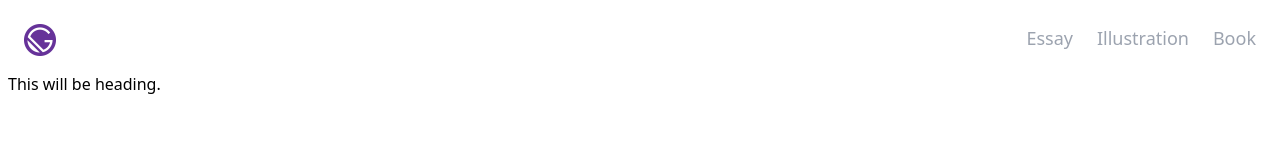
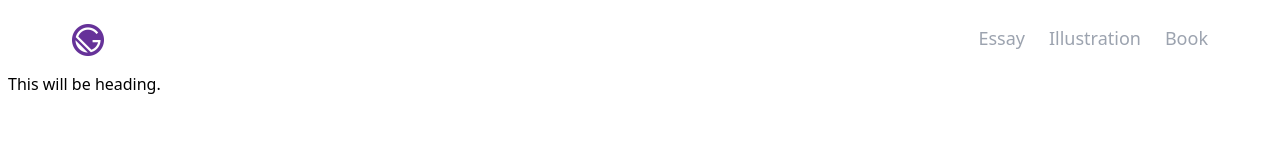
Before and after one commit to iotty/blog-project, a Gatsby site: page / in a window 1280 px wide. Built offline with nearby package versions, Linux system fonts and the light colour scheme; Gatsby itself is replaced by a stand-in of ours.

Commit message:
fix padding

```diff
--- a/src/components/nav.js
+++ b/src/components/nav.js
@@ -5,7 +5,7 @@ import Logo from '../images/icon.png'
 const NavBar = () => {
     return (
         <header>
-            <nav className='p-4 max-w-screen-xl mx-auto sm:flex sm:justify-between'>
+            <nav className='px-4 md:px-16 py-4 max-w-screen-xl mx-auto sm:flex sm:justify-between'>
                 <div className='flex items-center justify-between'>
                     <div>
                         <img className='w-8 h-8' src={Logo} alt='Logo'></img>
```
